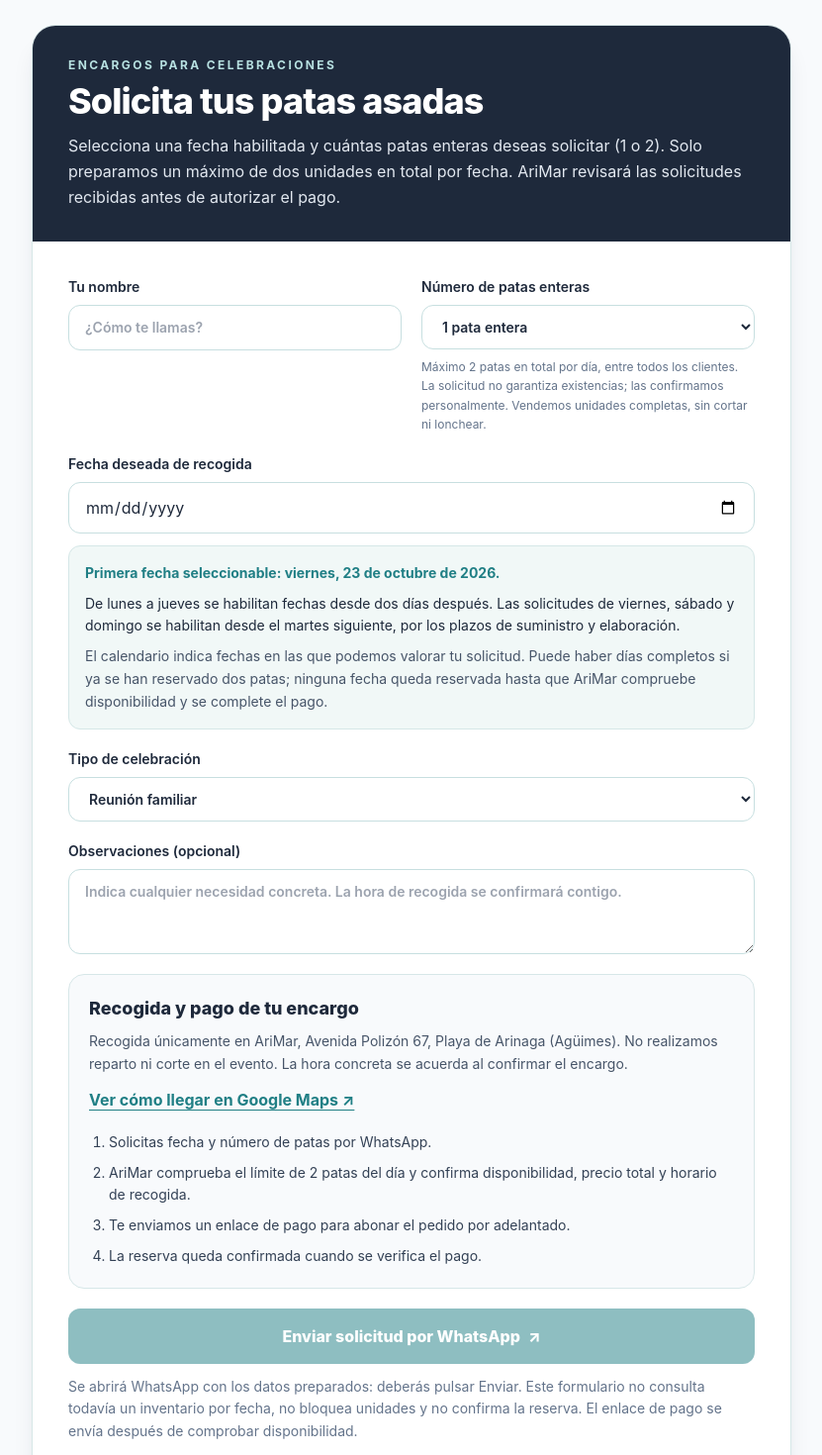
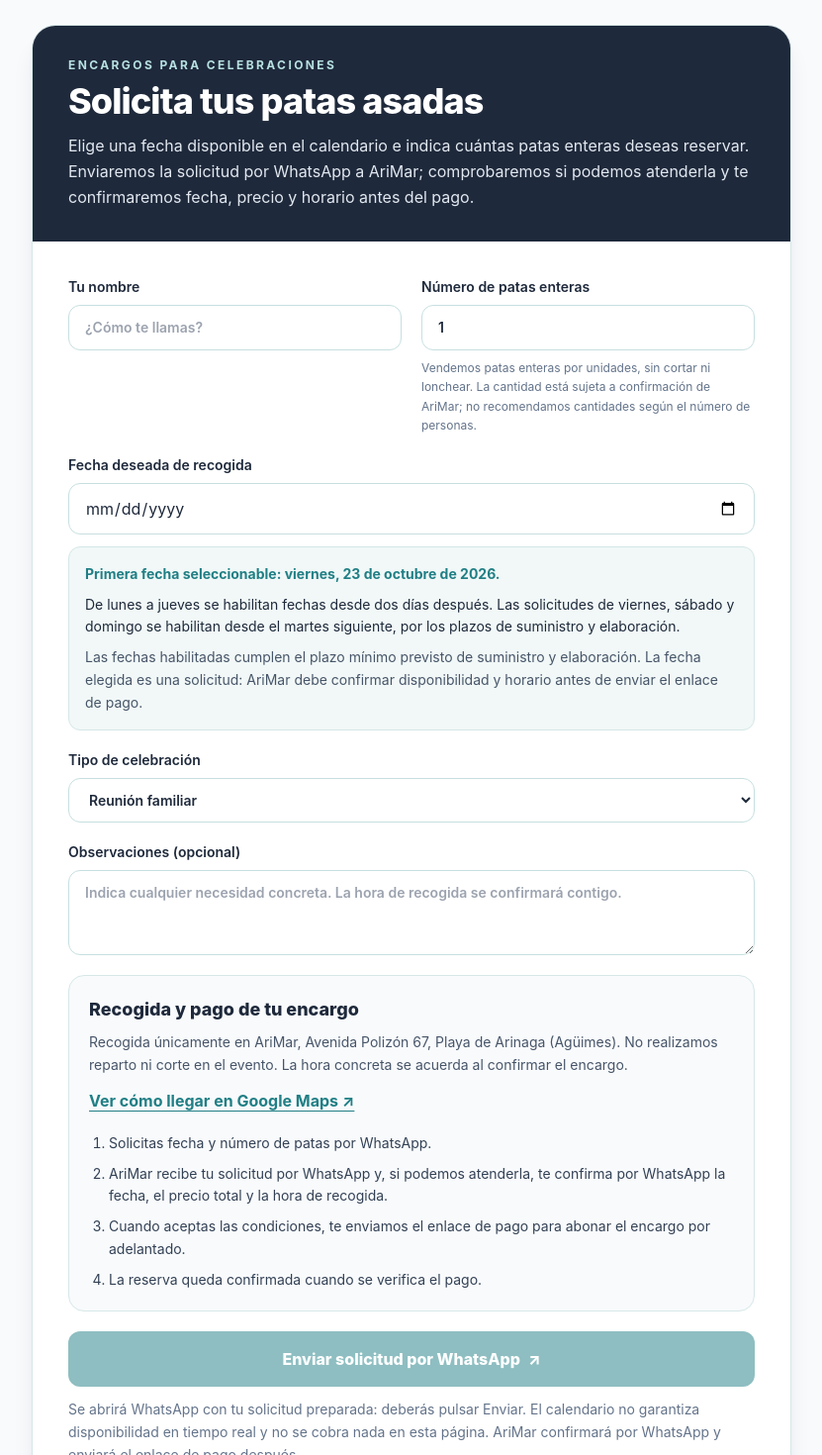
Before and after one commit to talaverilla85/ArimarWeb, a Next.js app: page /pata-asada-gran-canaria in a window 1280 px wide. Shown: the part 4120-5590 px from the top of the page at 99% size, without its empty margins (224-1055 px from the left). Built offline with nearby package versions, Linux system fonts and the light colour scheme.

Commit message:
Remove daily pata limit; keep manual WhatsApp request and payment confirmation

```diff
--- a/app/pata-asada-gran-canaria/SolicitarPata.tsx
+++ b/app/pata-asada-gran-canaria/SolicitarPata.tsx
@@ -58,7 +58,7 @@ export default function SolicitarPata() {
   const primerDia = primeraFechaRecogida(hoy)
   const diaValido = !!fecha && fecha >= primerDia
   const unidadesNumero = Number(unidades)
-  const unidadesValidas = Number.isSafeInteger(unidadesNumero) && unidadesNumero >= 1 && unidadesNumero <= 2
+  const unidadesValidas = Number.isSafeInteger(unidadesNumero) && unidadesNumero >= 1 && unidadesNumero <= 99
 
   function enviar(e: FormEvent<HTMLFormElement>) {
     e.preventDefault()
@@ -74,14 +74,14 @@ export default function SolicitarPata() {
       'Hola, AriMar. Quisiera solicitar disponibilidad de pata asada canaria por encargo.',
       '',
       'Nombre: ' + nombre.trim(),
-      'Unidades solicitadas (máximo 2 por fecha, sujeto a disponibilidad): ' + unidadesNumero,
+      'Número de patas enteras solicitado: ' + unidadesNumero,
       'Fecha deseada de recogida: ' + fecha,
       'Ocasión: ' + ocasion,
       'Observaciones: ' + (comentarios.trim() || 'Sin observaciones'),
       '',
       'Entiendo que la fecha y la cantidad requieren confirmación de AriMar.',
       'Una vez confirmados disponibilidad, precio y recogida, espero vuestro enlace de pago anticipado.',
-      'La solicitud no constituye reserva ni pago.',
+      'Mi solicitud de reserva queda pendiente de confirmación de AriMar y del pago.',
     ]
     window.location.href = getWhatsAppUrl(lines.join('\n'))
   }
@@ -93,7 +93,7 @@ export default function SolicitarPata() {
       <div className="bg-[#1E293B] px-6 py-8 text-white md:px-9">
         <p className="mb-2 text-xs font-bold uppercase tracking-[0.2em] text-[#B7E1E1]">Encargos para celebraciones</p>
         <h2 className="text-3xl font-extrabold tracking-tight md:text-4xl">Solicita tus patas asadas</h2>
-        <p className="mt-3 leading-relaxed text-slate-200">Selecciona una fecha habilitada y cuántas patas enteras deseas solicitar (1 o 2). Solo preparamos un máximo de dos unidades en total por fecha. AriMar revisará las solicitudes recibidas antes de autorizar el pago.</p>
+        <p className="mt-3 leading-relaxed text-slate-200">Elige una fecha disponible en el calendario e indica cuántas patas enteras deseas reservar. Enviaremos la solicitud por WhatsApp a AriMar; comprobaremos si podemos atenderla y te confirmaremos fecha, precio y horario antes del pago.</p>
       </div>
 
       <form onSubmit={enviar} className="grid gap-5 p-6 md:grid-cols-2 md:p-9">
@@ -103,8 +103,8 @@ export default function SolicitarPata() {
         </label>
         <label className="text-sm font-semibold text-[#1E293B]">
           Número de patas enteras
-          <select className={field} required value={unidades} onChange={(e) => setUnidades(e.target.value)}><option value="1">1 pata entera</option><option value="2">2 patas enteras</option></select>
-          <span className="mt-2 block text-xs font-normal leading-relaxed text-slate-500">Máximo 2 patas en total por día, entre todos los clientes. La solicitud no garantiza existencias; las confirmamos personalmente. Vendemos unidades completas, sin cortar ni lonchear.</span>
+          <input className={field} required type="number" inputMode="numeric" min={1} max={99} step={1} value={unidades} onChange={(e) => setUnidades(e.target.value)} />
+          <span className="mt-2 block text-xs font-normal leading-relaxed text-slate-500">Vendemos patas enteras por unidades, sin cortar ni lonchear. La cantidad está sujeta a confirmación de AriMar; no recomendamos cantidades según el número de personas.</span>
         </label>
 
         <div className="md:col-span-2">
@@ -127,7 +127,7 @@ export default function SolicitarPata() {
           <div id="pata-fecha-ayuda" className="mt-3 rounded-xl border border-[#D5E7E7] bg-[#F1F8F7] p-4 text-sm leading-relaxed text-[#1E293B]">
             <p className="font-bold text-[#207F85]">Primera fecha seleccionable: {fechaLegible(primerDia)}.</p>
             <p className="mt-2">De lunes a jueves se habilitan fechas desde dos días después. Las solicitudes de viernes, sábado y domingo se habilitan desde el martes siguiente, por los plazos de suministro y elaboración.</p>
-            <p className="mt-2 text-slate-600">El calendario indica fechas en las que podemos valorar tu solicitud. Puede haber días completos si ya se han reservado dos patas; ninguna fecha queda reservada hasta que AriMar compruebe disponibilidad y se complete el pago.</p>
+            <p className="mt-2 text-slate-600">Las fechas habilitadas cumplen el plazo mínimo previsto de suministro y elaboración. La fecha elegida es una solicitud: AriMar debe confirmar disponibilidad y horario antes de enviar el enlace de pago.</p>
           </div>
           {errorFecha && <p className="mt-2 text-sm font-semibold text-red-700" role="alert">{errorFecha}</p>}
         </div>
@@ -154,8 +154,8 @@ export default function SolicitarPata() {
           <a href={siteConfig.mapsUrl} target="_blank" rel="noopener noreferrer" className="mt-3 inline-flex font-bold text-[#207F85] underline underline-offset-4">Ver cómo llegar en Google Maps ↗</a>
           <ol className="mt-5 list-decimal space-y-2 pl-5 text-sm leading-relaxed text-slate-700">
             <li>Solicitas fecha y número de patas por WhatsApp.</li>
-            <li>AriMar comprueba el límite de 2 patas del día y confirma disponibilidad, precio total y horario de recogida.</li>
-            <li>Te enviamos un enlace de pago para abonar el pedido por adelantado.</li>
+            <li>AriMar recibe tu solicitud por WhatsApp y, si podemos atenderla, te confirma por WhatsApp la fecha, el precio total y la hora de recogida.</li>
+            <li>Cuando aceptas las condiciones, te enviamos el enlace de pago para abonar el encargo por adelantado.</li>
             <li>La reserva queda confirmada cuando se verifica el pago.</li>
           </ol>
         </aside>
@@ -164,7 +164,7 @@ export default function SolicitarPata() {
           <button type="submit" disabled={!diaValido || !unidadesValidas} className="flex w-full items-center justify-center gap-2 rounded-xl bg-[#207F85] px-6 py-4 text-base font-extrabold text-white transition hover:bg-[#18686D] disabled:cursor-not-allowed disabled:opacity-50 focus-visible:outline focus-visible:outline-2 focus-visible:outline-offset-2 focus-visible:outline-[#207F85]">
             Enviar solicitud por WhatsApp <span aria-hidden="true">↗</span>
           </button>
-          <p className="mt-3 text-sm leading-relaxed text-slate-500">Se abrirá WhatsApp con los datos preparados: deberás pulsar Enviar. Este formulario no consulta todavía un inventario por fecha, no bloquea unidades y no confirma la reserva. El enlace de pago se envía después de comprobar disponibilidad.</p>
+          <p className="mt-3 text-sm leading-relaxed text-slate-500">Se abrirá WhatsApp con tu solicitud preparada: deberás pulsar Enviar. El calendario no garantiza disponibilidad en tiempo real y no se cobra nada en esta página. AriMar confirmará por WhatsApp y enviará el enlace de pago después.</p>
           <p className="mt-3 text-sm leading-relaxed text-slate-500">¿Necesitas una fecha anterior a las habilitadas? <a href={getWhatsAppUrl('Hola, AriMar. Quisiera consultar si excepcionalmente podéis preparar un encargo urgente de pata asada.')} target="_blank" rel="noopener noreferrer" className="font-semibold text-[#207F85] underline underline-offset-4">Consúltanos por WhatsApp</a>; estará sujeto a disponibilidad.</p>
         </div>
       </form>
```
